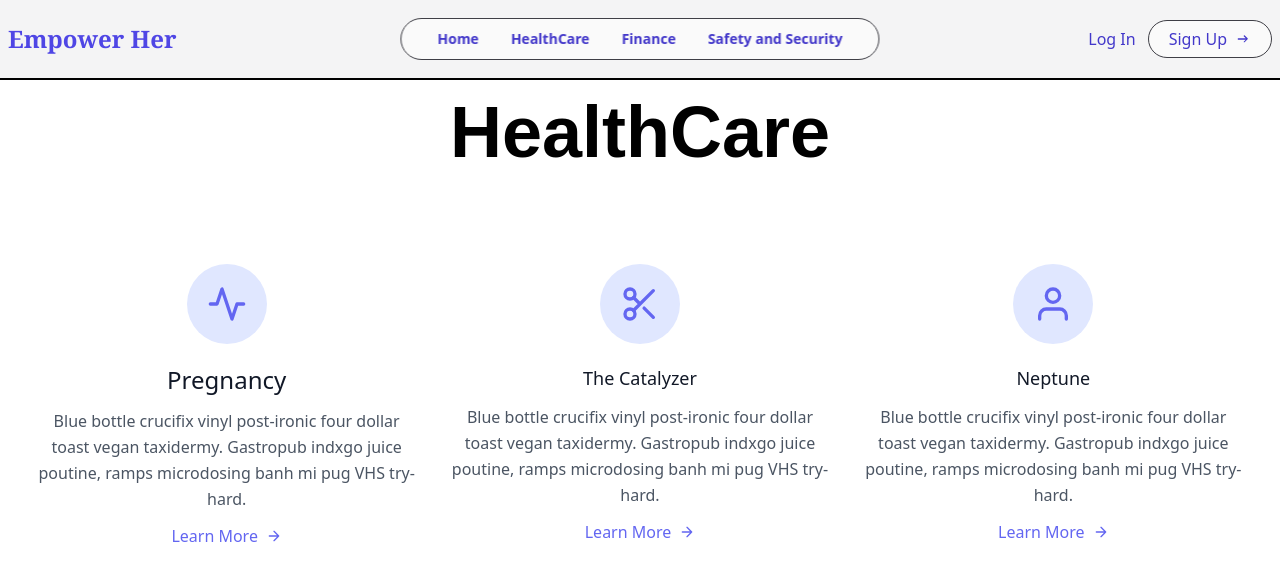
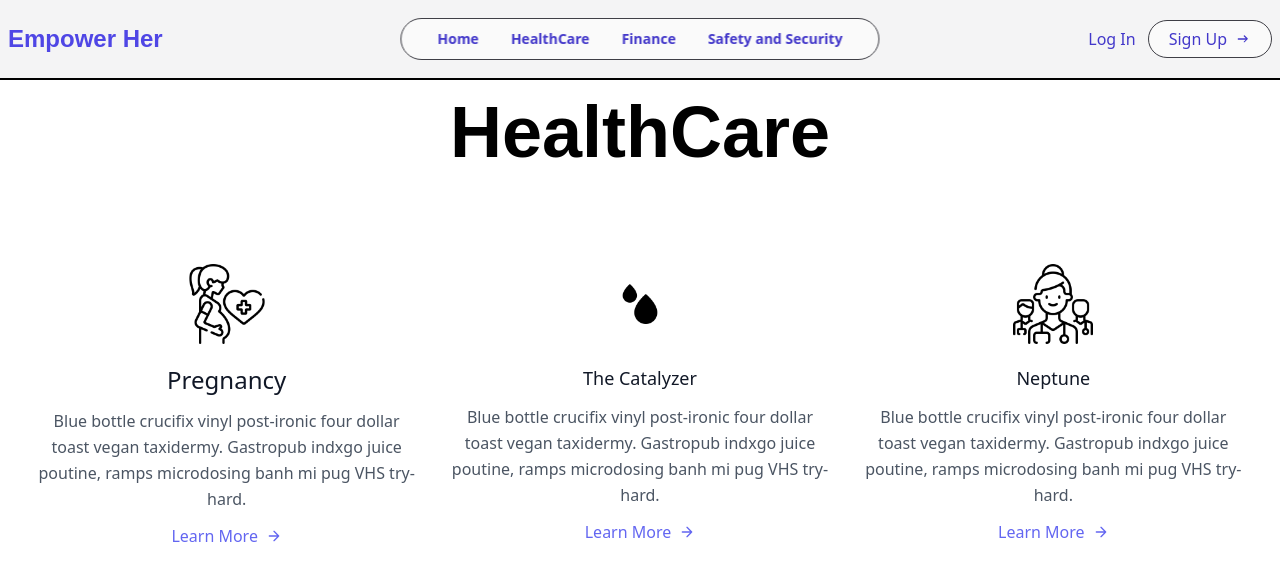
Before and after one commit to AmoghDevWorks/Empower, a React (Create React App) app in the folder frontend/: page /healthcare in a window 1280 px wide. Shown: the top 580 px of the page. Built offline with nearby package versions, Linux system fonts and the light colour scheme; what tailwindcss-motion would draw is missing.

Commit message:
chitra of heathcare

```diff
--- a/frontend/src/components/HealthCare/HealthCare.js
+++ b/frontend/src/components/HealthCare/HealthCare.js
@@ -12,10 +12,8 @@ const HealthCare = () => {
             <div className="container px-5 py-24 mx-auto">
                 <div className="flex flex-wrap sm:-m-4 -mx-4 -mb-10 -mt-4 md:space-y-0 space-y-6">
                     <div className="p-4 md:w-1/3 flex flex-col text-center items-center">
-                        <div className="w-20 h-20 inline-flex items-center justify-center rounded-full bg-indigo-100 text-indigo-500 mb-5 flex-shrink-0">
-                        <svg fill="none" stroke="currentColor" stroke-linecap="round" stroke-linejoin="round" stroke-width="2" className="w-10 h-10" viewBox="0 0 24 24">
-                            <path d="M22 12h-4l-3 9L9 3l-3 9H2"></path>
-                        </svg>
+                        <div className="w-20 h-20 inline-flex items-center justify-center rounded-full text-indigo-500 mb-5 flex-shrink-0">
+                            <img src={pregnancy} alt='pregnancy' />
                         </div>
                         <div className="flex-grow">
                         <h2 className="text-gray-900 text-2xl title-font font-medium mb-3">Pregnancy</h2>
@@ -28,14 +26,10 @@ const HealthCare = () => {
                     </div>
                 </div>
                 <div className="p-4 md:w-1/3 flex flex-col text-center items-center">
-                    <div className="w-20 h-20 inline-flex items-center justify-center rounded-full bg-indigo-100 text-indigo-500 mb-5 flex-shrink-0">
-                        <svg fill="none" stroke="currentColor" stroke-linecap="round" stroke-linejoin="round" stroke-width="2" className="w-10 h-10" viewBox="0 0 24 24">
-                            <circle cx="6" cy="6" r="3"></circle>
-                            <circle cx="6" cy="18" r="3"></circle>
-                            <path d="M20 4L8.12 15.88M14.47 14.48L20 20M8.12 8.12L12 12"></path>
-                        </svg>
-                        </div>
-                        <div className="flex-grow">
+                    <div className="w-20 h-20 inline-flex items-center justify-center rounded-full text-indigo-500 mb-5 flex-shrink-0">
+                      <img src={menstruation} alt='period' className='p-5' />
+                    </div>
+                    <div className="flex-grow">
                         <h2 className="text-gray-900 text-lg title-font font-medium mb-3">The Catalyzer</h2>
                         <p className="leading-relaxed text-base">Blue bottle crucifix vinyl post-ironic four dollar toast vegan taxidermy. Gastropub indxgo juice poutine, ramps microdosing banh mi pug VHS try-hard.</p>
                         <Link className="mt-3 text-indigo-500 inline-flex items-center">Learn More
@@ -46,13 +40,10 @@ const HealthCare = () => {
                     </div>
                 </div>
                 <div className="p-4 md:w-1/3 flex flex-col text-center items-center">
-                    <div className="w-20 h-20 inline-flex items-center justify-center rounded-full bg-indigo-100 text-indigo-500 mb-5 flex-shrink-0">
-                        <svg fill="none" stroke="currentColor" stroke-linecap="round" stroke-linejoin="round" stroke-width="2" className="w-10 h-10" viewBox="0 0 24 24">
-                            <path d="M20 21v-2a4 4 0 00-4-4H8a4 4 0 00-4 4v2"></path>
-                            <circle cx="12" cy="7" r="4"></circle>
-                        </svg>
-                        </div>
-                        <div className="flex-grow">
+                    <div className="w-20 h-20 inline-flex items-center justify-center rounded-full text-indigo-500 mb-5 flex-shrink-0">
+                        <img src={doctorCommunication} alt='communicate' />
+                    </div>
+                    <div className="flex-grow">
                         <h2 className="text-gray-900 text-lg title-font font-medium mb-3">Neptune</h2>
                         <p className="leading-relaxed text-base">Blue bottle crucifix vinyl post-ironic four dollar toast vegan taxidermy. Gastropub indxgo juice poutine, ramps microdosing banh mi pug VHS try-hard.</p>
                         <Link className="mt-3 text-indigo-500 inline-flex items-center">Learn More
--- a/frontend/src/components/Navbar.js
+++ b/frontend/src/components/Navbar.js
@@ -14,7 +14,7 @@ const Navbar = () => {
 
   return (
     <div className="flex items-center justify-between h-20 w-full bg-zinc-100 relative p-2 border-b-2 border-solid border-black">
-        <div className="text-indigo-600 font-bold text-2xl flex items-center gap-2 font-serif  haverbrooke   ">
+        <div className="text-indigo-600 font-bold text-2xl flex items-center gap-2 font-haverbrooke">
             Empower Her
         </div>
         <div className="absolute left-1/2 transform -translate-x-1/2 flex items-center justify-center text-indigo-700 text-sm font-semibold bg-zinc-50 rounded-full backdrop-blur-sm px-5 py-1 overflow-hidden border border-zinc-700">
```
